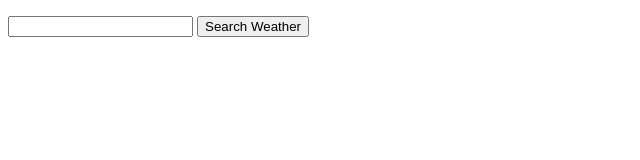
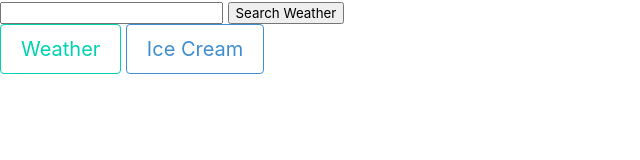
Before and after one commit to PhillipRose/Project-01, a plain HTML site: page index.html in a window 1280 px wide. Shown: the whole page, without its empty margins (0-640 px from the left). Drawn offline with nearby package versions, Linux system fonts and the light colour scheme; no server answers.

Commit message:
added bulma&font awesome links. added buttons

```diff
--- a/index.html
+++ b/index.html
@@ -5,6 +5,8 @@
     <meta charset="UTF-8">
     <meta http-equiv="X-UA-Compatible" content="IE=edge">
     <meta name="viewport" content="width=device-width, initial-scale=1.0">
+    <link rel="stylesheet" href="https://cdnjs.cloudflare.com/ajax/libs/bulma/0.9.4/css/bulma.min.css">
+    <link rel="stylesheet" href="https://cdnjs.cloudflare.com/ajax/libs/font-awesome/6.1.1/css/all.min.css">
     <title>What's the scoop</title>
 </head>
 
@@ -14,6 +16,20 @@
     <input>
     <button onclick="clicker()">Search Weather</button>
     <script src="./script.js"></script>
+
+
+
+
+
+
+
+
+<div class="block">
+    <a href="" class="button is-primary is-outlined is-medium">Weather</a>
+    <a href="" class="button is-info is-outlined is-medium">Ice Cream</a>
+</div>
+
+
 </body>
 
 <!-- test  -->
```
